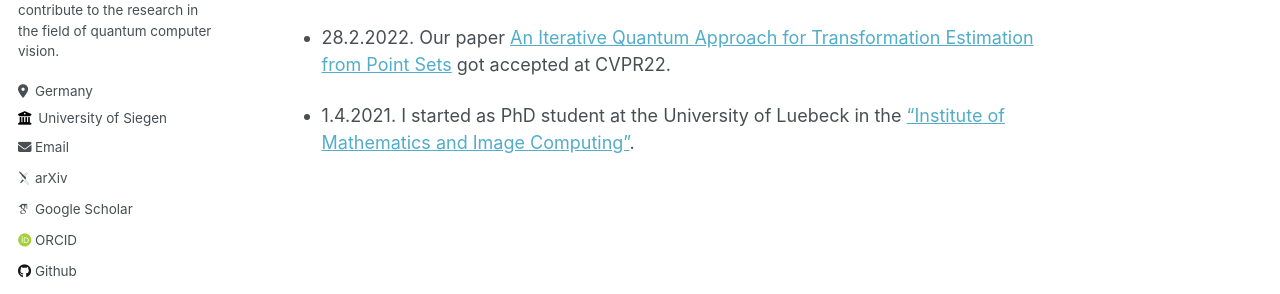
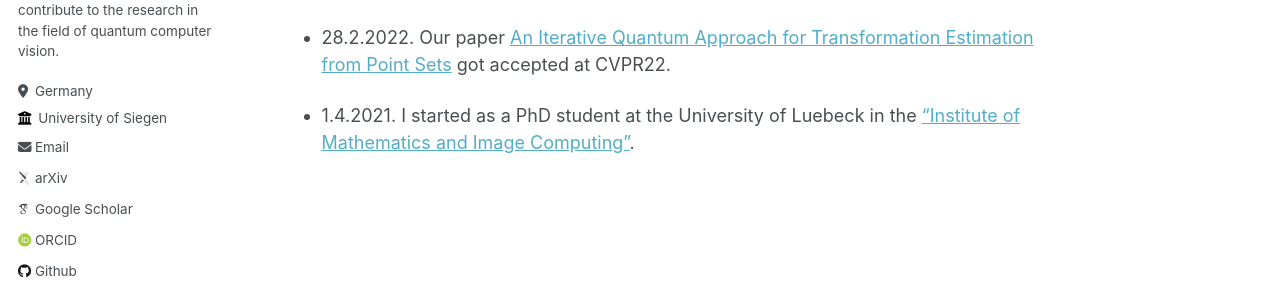
Before and after one commit to nkuetemeli/nkuetemeli.github.io, a Jekyll site: the page built from _pages/about.md, in a window 1280 px wide and 900 px high, scrolled down 588 px. Shown: the part 322-616 px from the top of the window. Built offline with Jekyll 4.4.1, drawn with Linux system fonts in a browser that asks for light colours; some web fonts are replaced.

Commit message:
MyGit 1. Attempt

```diff
--- a/_pages/about.md
+++ b/_pages/about.md
@@ -28,4 +28,4 @@ News
 
 - 28.2.2022. Our paper [An Iterative Quantum Approach for Transformation Estimation from Point Sets](https://doi.org/10.1109/CVPR52688.2022.00061) got accepted at CVPR22.
 
-- 1.4.2021. I started as PhD student at the University of Luebeck in the ["Institute of Mathematics and Image Computing"](https://www.mic.uni-luebeck.de/about-us).
+- 1.4.2021. I started as a PhD student at the University of Luebeck in the ["Institute of Mathematics and Image Computing"](https://www.mic.uni-luebeck.de/about-us).
```
